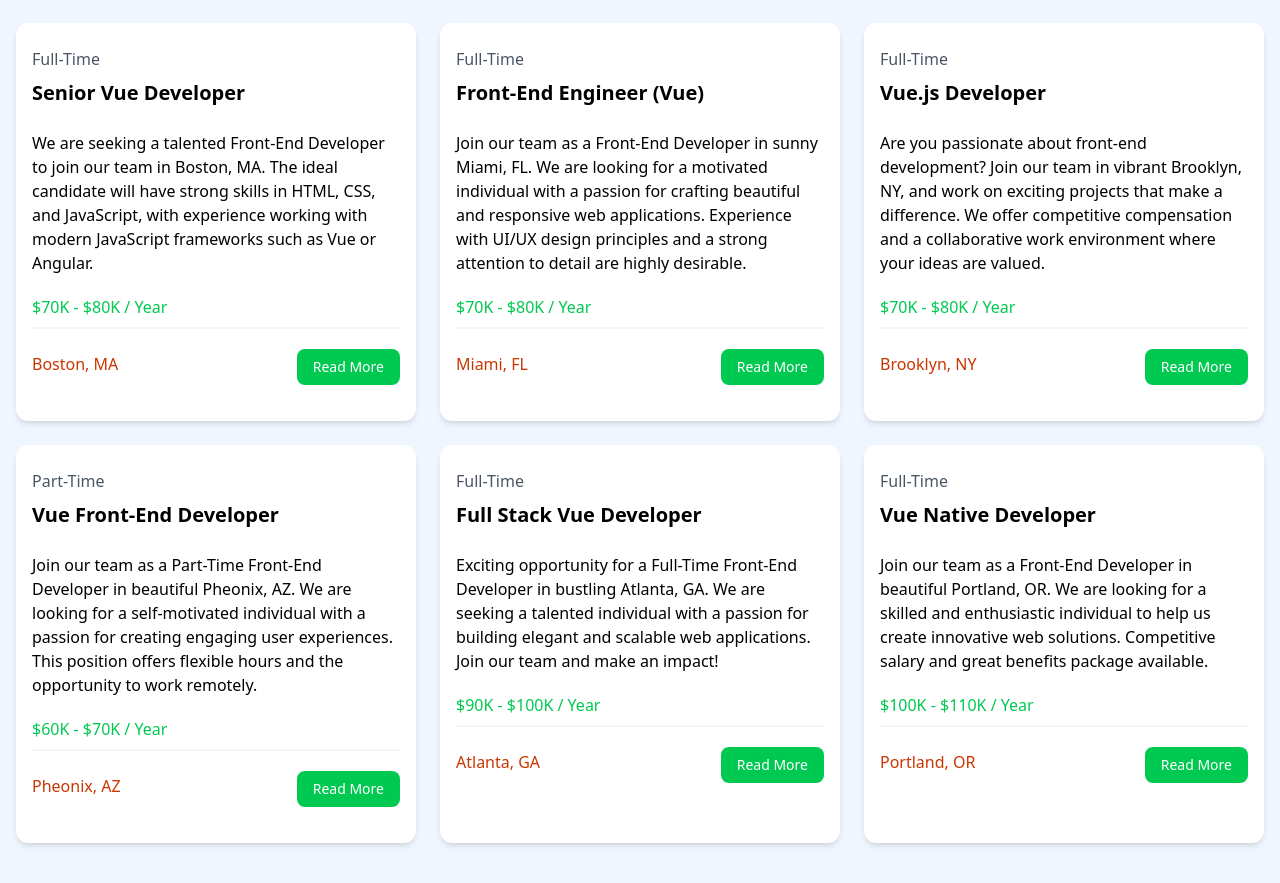
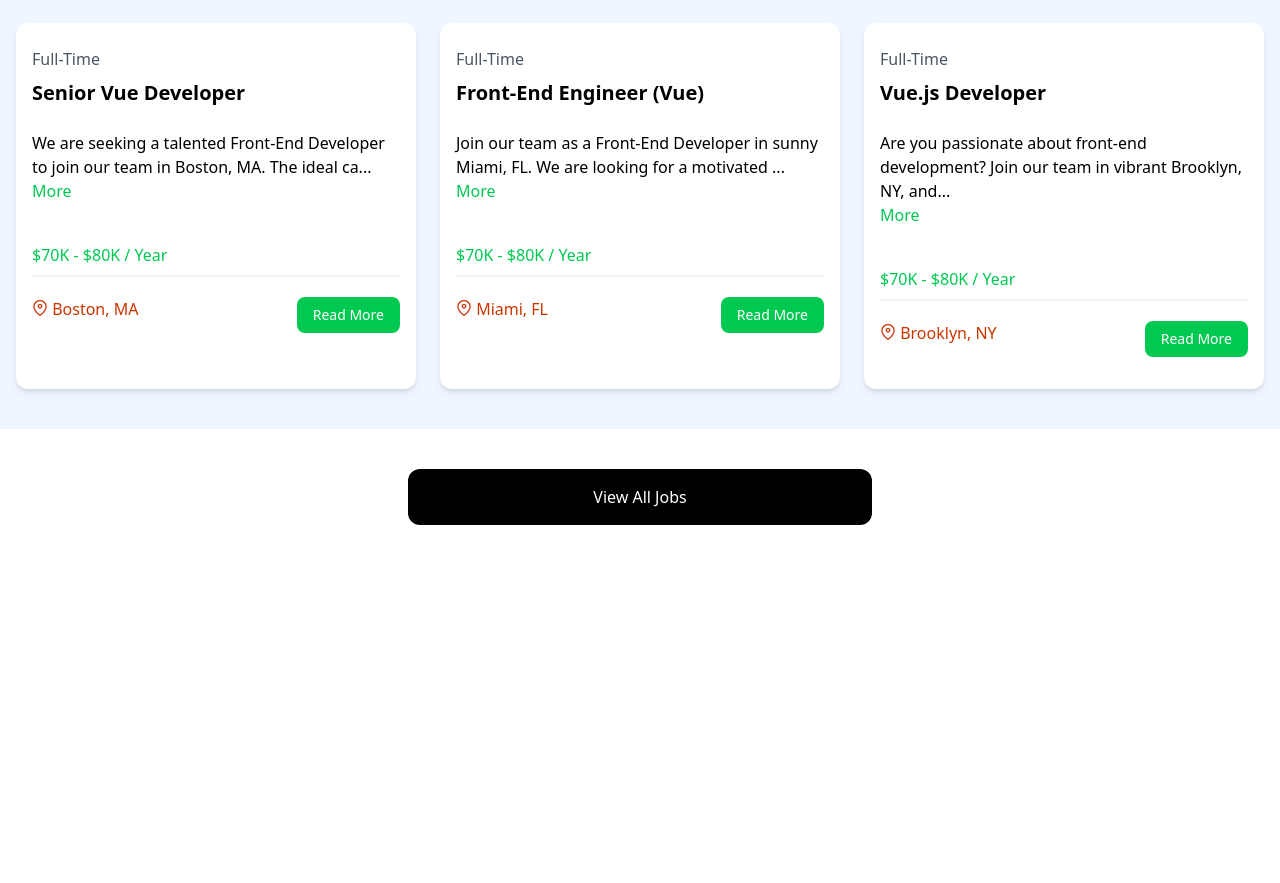
Before and after one commit to Thyme2be/CRUD-Vue, a Vue app: page / in a window 1280 px wide. Shown: the part 605-1488 px from the top of the page. After the commit the page ends 1170 px from the top, so only its background shows below. Built offline with nearby package versions, Linux system fonts and the light colour scheme.

Commit message:
Truncated job description, add view all job button, use primeicon logo

```diff
--- a/package.json
+++ b/package.json
@@ -10,6 +10,7 @@
   },
   "dependencies": {
     "@tailwindcss/vite": "^4.0.6",
+    "primeicons": "^7.0.0",
     "vue": "^3.5.13"
   },
   "devDependencies": {
--- a/src/App.vue
+++ b/src/App.vue
@@ -9,5 +9,5 @@
   <Navbar />
   <Hero />
   <HomeCards />
-  <JobListings />
+  <JobListings :limit="3" :showButton="true"/>
 </template>
--- a/src/components/JobListing.vue
+++ b/src/components/JobListing.vue
@@ -1,6 +1,22 @@
 <script setup>
-defineProps({
+import { computed, ref } from "vue";
+
+const props = defineProps({
   job: Object,
+});
+
+const showFullDescription = ref(false);
+
+const toggleFullDescription = () => {
+  showFullDescription.value = !showFullDescription.value;
+};
+
+const truncatedFullDescription = computed(() => {
+  let description = props.job.description;
+  if (!showFullDescription.value) {
+    description = description.substring(0, 90) + "...";
+  }
+  return description;
 });
 </script>
 
@@ -13,7 +29,15 @@
       </div>
 
       <div class="mb-5">
-        {{ job.description }}
+        <div>
+          {{ truncatedFullDescription }}
+        </div>
+        <button
+          @click="toggleFullDescription"
+          class="text-green-500 hover:text-green-600 mb-5 cursor-pointer"
+        >
+          {{ showFullDescription ? "Less" : "More" }}
+        </button>
       </div>
 
       <h3 class="text-green-500 mb-2">{{ job.salary }} / Year</h3>
@@ -22,7 +46,7 @@
 
       <div class="flex flex-col lg:flex-row justify-between mb-4">
         <div class="text-orange-700 mb-3">
-          <i class="fa-solid fa-location-dot text-lg"></i>
+          <i class="pi pi-map-marker text-orange-700"></i>
           {{ job.location }}
         </div>
         <a
--- a/src/components/JobListings.vue
+++ b/src/components/JobListings.vue
@@ -4,6 +4,13 @@
 import JobListing from "./JobListing.vue";
 
 const jobs = ref(jobData);
+defineProps({
+  limit: Number,
+  showButton: {
+    type: Boolean,
+    default: false
+  }
+});
 </script>
 
 <template>
@@ -14,7 +21,20 @@
       </h2>
     </div>
     <div class="grid grid-cols-1 md:grid-cols-3 gap-6">
-      <JobListing v-for="job in jobs" :key="job.id" :job="job" />
+      <JobListing
+        v-for="job in jobs.slice(0, limit || jobs.length)"
+        :key="job.id"
+        :job="job"
+      />
     </div>
   </section>
+
+  <!-- View All Job Button -->
+  <section v-if="showButton" class="m-auto max-w-lg my-10 px-6">
+    <a
+      href="/jobs"
+      class="block bg-black text-white text-center py-4 px-6 rounded-xl hover:bg-gray-700"
+      >View All Jobs</a
+    >
+  </section>
 </template>
--- a/src/main.js
+++ b/src/main.js
@@ -1,4 +1,5 @@
 import './assets/main.css'
+import 'primeicons/primeicons.css'
 
 import { createApp } from 'vue'
 import App from './App.vue'
```
Also changed, not shown: 1 other file (tests, documents, lock files or other folders).
